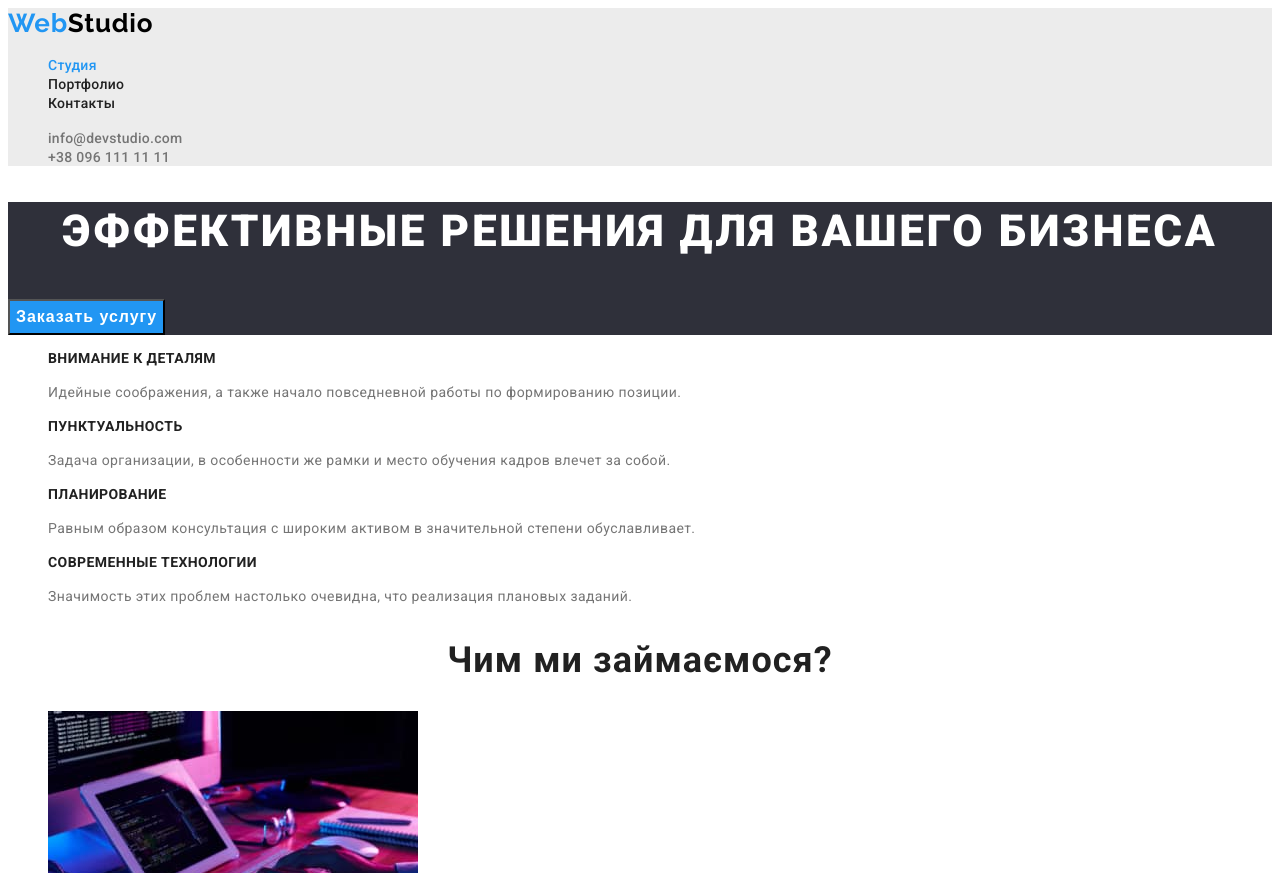
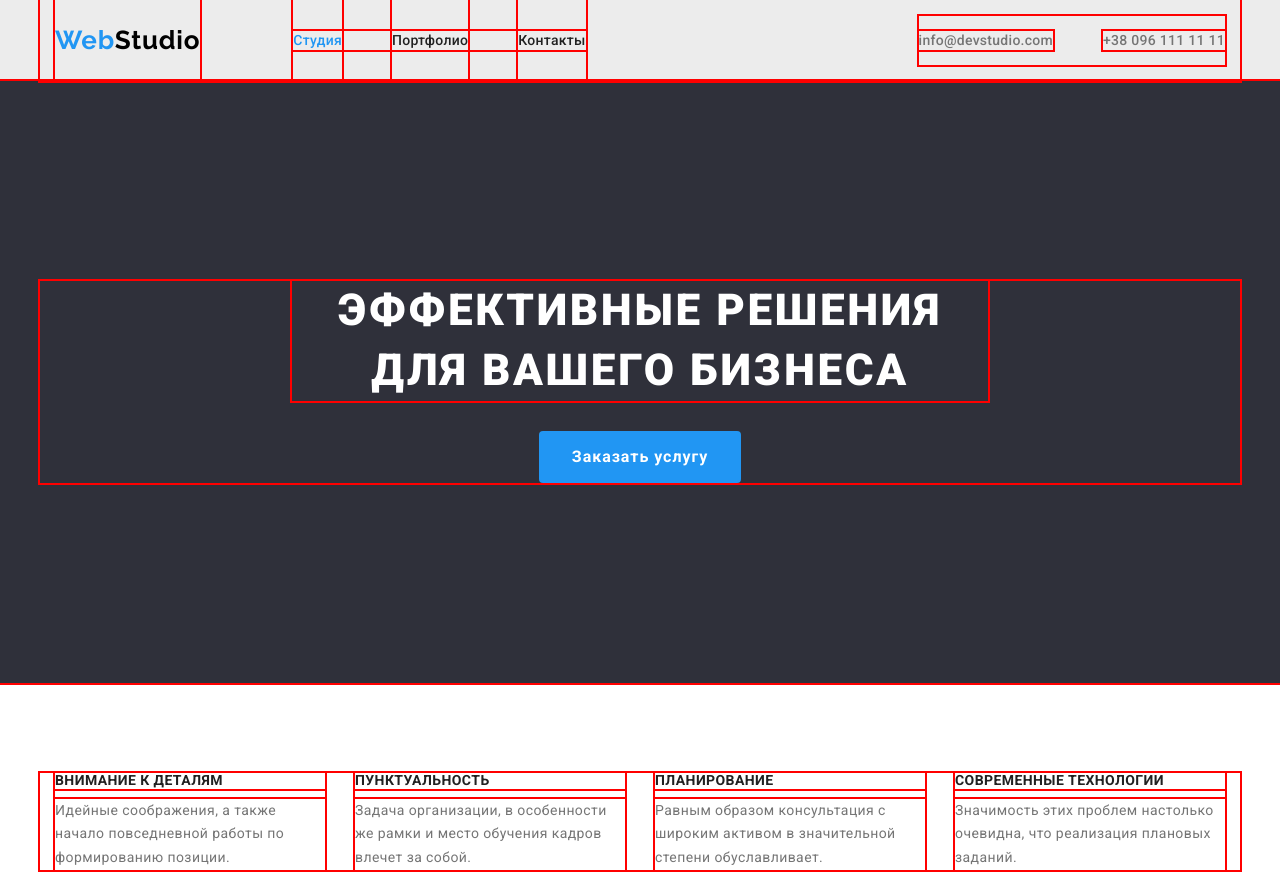
Before and after one commit to Vasyl96/goit-markup-hw-03, a plain HTML site: page index.html in a window 1280 px wide. Shown: the top 873 px of the page. Drawn offline with nearby package versions, Linux system fonts and the light colour scheme.

Commit message:
Зробив частину

```diff
--- a/css/styles.css
+++ b/css/styles.css
@@ -37,7 +37,69 @@ body {
   background-color: var(--header-bg-cl, #ececec);
 }
 
+/* Container */
+.container-header,
+.container-preferences
+ {
+  display: flex;
+  outline: 2px solid red;
+  width: 1200px;
+  padding: 0 15px;
+  margin: 0 auto;
+}
+
+.services-preferences,
+.container-team {
+  outline: 2px solid red;
+  width: 1200px;
+  padding: 0 15px;
+  margin: 0 auto;
+}
+
+.header-nav {
+  display: flex;
+}
+
+.header-list {
+  outline: 2px solid red;
+  display: flex;
+  margin: 0;
+  padding: 0;
+}
+
+.header-item {.
+  outline: 2px solid red;
+  margin-right: 50px;
+  padding: 0;
+}
+
+.contact-list {
+  outline: 2px solid red;
+  display: flex;
+  padding: 0;
+  margin-right: 0;
+  margin-left: auto;
+}
+
+.contact-item {
+  outline: 2px solid red;
+  margin-left: 0;
+  margin-right: 50px;
+}
+
+.header-nav,
+.contact-list,
 .header-logo {
+  outline: 2px solid red;
+  align-items: center;
+}
+
+.header-logo {
+  outline: 2px solid red;
+  padding-top: 25px;
+  padding-bottom: 25px;
+  margin-left: 0;
+  margin-right: 93px;
   font-family: var(--secondary-fons);
   font-weight: 700;
   font-size: 26px;
@@ -51,6 +113,9 @@ body {
 }
 
 .header-link {
+  outline: 2px solid red;
+  padding-top: 32px;
+  padding-bottom: 32px;
   font-weight: 500;
   font-size: 14px;
   line-height: 1.14;
@@ -64,6 +129,8 @@ body {
 
 .contact-phone,
 .contact-email {
+  padding-top: 32px;
+  padding-bottom: 32px;
   font-weight: 500;
   font-size: 14px;
   line-height: 1.14px;
@@ -74,37 +141,89 @@ body {
 /* Main section */
 /* Hero */
 .hero {
+  display: block;
+  padding: 200px 0;
+  text-align: center;
+  outline: 2px solid red;
   background-color: var(--footer-hero-bg-cl, #2f303a);
 }
+
+.container-hero {
+  outline: 2px solid red;
+  width: 1200px;
+  padding: 0 15px;
+  margin: 0 auto;
+}
+
 .main-title {
+  margin: 0px 237px 30px;
+  outline: 2px solid red;
   font-weight: 900;
   font-size: 44px;
   line-height: 1.36;
-  text-align: center;
   letter-spacing: 0.06em;
   text-transform: uppercase;
   color: var(--white-txt-cl, #ffffff);
 }
+
 .hero-btn {
+  display: inline-block;
+  border: 1px solid transparent;
+  border-radius: 4px;
+  padding: 10px 32px;
+  min-width: 200px;
   font-weight: 700;
   font-size: 16px;
-  line-height: 1.9;
-  display: flex;
-  align-items: center;
-  text-align: center;
+  line-height: calc(30 / 16);
   letter-spacing: 0.06em;
   color: var(--white-txt-cl, #ffffff);
   background-color: var(--hero-btn-bg-cl, #2196f3);
 }
 
 /* Preferences section */
+.preferences {
+padding: 90px 0 90px;
+}
+
+.preferences-list {
+  display: flex;
+  outline: 2px solid red;
+  padding: 0;
+  margin: 0;
+}
+
+.preference-item {
+  outline: 2px solid red;
+  padding: 0;
+  margin: 0;
+  margin-right: 30px;
+  width: calc((100% - 3 * 30px) / 4);
+}
+
+/* Margin-right 0 */
+.preference-item:last-child,
+.team-item:last-child,
+.service-item:last-child,
+.header-item:last-child,
+.contact-item:last-child {
+  margin-right: 0;
+}
+
 .preference-text {
+  max-width: 270px;
+  margin-top: 0;
+  margin-bottom: 0;
+  outline: 2px solid red;
   font-size: 14px;
   line-height: 1.71;
   letter-spacing: 0.03em;
   color: var(--gray-txt-cl, #757575);
 }
 .preference-title {
+  padding: 0;
+  margin: 0;
+  margin-bottom: 10px;
+  outline: 2px solid red;
   font-weight: 700;
   font-size: 14px;
   line-height: 1.14;
@@ -112,8 +231,29 @@ body {
   text-transform: uppercase;
 }
 /* Services/Team section */
+.services {
+  padding-bottom: 90px;
+}
+
+.service-list {
+  display: flex;
+  padding: 0;
+  margin: 0;
+}
+
+.service-item {
+  width: calc((100% - 2 * 30px) / 3);
+  justify-content: center;
+  margin-right: 30px;
+}
+
+
 .services-title,
 .team-title {
+  padding: 0;
+  margin: 0;
+  margin-bottom: 50px;
+  outline: 2px solid red;
   font-weight: 700;
   font-size: 36px;
   line-height: 1.17;
@@ -122,21 +262,34 @@ body {
 }
 
 .team-section {
+  padding: 94px 0;
   background-color: var(--team-bg-cl, #f5f4fa);
 }
+
+.team-list {
+  display: flex;
+  padding: 0;
+  margin: 0;
+}
 .team-item {
+  width: calc((100% - 3 * 30px) / 4);
+  margin-right: 30px;
   background-color: var(--white-team-bg-cl, #ffffff);
 }
-)
 
 .team-text {
+  margin: 0;
+  padding-bottom: 30px;
   font-size: 16px;
   line-height: 1.19;
   text-align: center;
   letter-spacing: 0.03em;
   color: var(--gray-txt-cl, #757575);
 }
+
 .team-subtitle {
+  padding-top: 30px;
+  margin: 0 0 10px;
   font-weight: 500;
   font-size: 16px;
   line-height: 1.19px;
@@ -175,10 +328,23 @@ body {
 }
 
 /* Footer section */
+.container-footer {
+  outline: 2px solid red;
+  width: 1200px;
+  padding: 0 15px;
+  margin: 0 auto;
+
+  display: flex;
+  flex-direction: column;
+  justify-content: center;
+}
+
 .footer {
+  padding: 60px 0;
   background-color: var(--footer-hero-bg-cl, #2f303a);
 }
 .footer-logo {
+  margin-bottom: 20px;
   font-family: 'Raleway';
   font-weight: 700;
   font-size: 26px;
@@ -188,7 +354,19 @@ body {
   color: var(--white-logo-txt-cl, #ffffff);
 }
 
+.footer-text,
+.footer-item {
+margin: 0;
+margin-bottom: 9px;
+}
+
+.footer-item:last-child {
+  margin-bottom: 0px;
+}
+
 address {
+  padding: 0;
+  margin: 0;
   font-style: normal;
   font-size: 14px;
   line-height: 1.71;
@@ -196,8 +374,15 @@ address {
   color: var(--white-txt-cl, #ffffff);
   text-decoration: none;
 }
+.footer-list {
+  padding: 0;
+  margin: 0;
+}
+
 .footer-phone,
 .footer-email {
+  padding: 0;
+  margin: 0;
   color: var(--silver-txt-cl, rgba(255, 255, 255, 0.6));
   text-decoration: none;
 }
--- a/index.html
+++ b/index.html
@@ -6,15 +6,18 @@
     <meta http-equiv="X-UA-Compatible" content="IE=edge">
     <meta name="viewport" content="width=device-width, initial-scale=1.0">
     <title>Document</title>
-    <link rel="stylesheet" href="./css/styles.css">
     <link
         href="https://fonts.googleapis.com/css2?family=Raleway:wght@700&family=Roboto:wght@400;500;700;900&display=swap"
         rel="stylesheet">
+    <link rel="stylesheet"
+        href="https://cdnjs.cloudflare.com/ajax/libs/modern-normalize/1.1.0/modern-normalize.min.css">
+    <link rel="stylesheet" href="./css/styles.css">
 </head>
 
 <body>
     <!-- Header section -->
     <header class="header">
+        <div class="container-header">
             <nav class="header-nav">
                 <a class="header-logo" href="https://vasyl96.github.io/goit-markup-hw-02/"><span
                         class="logo-text">Web</span>Studio</a>
@@ -32,20 +35,25 @@
             </nav>
             <ul class="contact-list">
                 <li class="contact-item"><a class="contact-email"
-                    href="mailto:info@devstudio.com"><span>info@devstudio.com</span></a>
+                        href="mailto:info@devstudio.com">info@devstudio.com</a>
                 </li>
-            <li class="contact-item"><a class="contact-phone" href="tel:+380961111111">+38 096 111 11 11</a></li>
+                <li class="contact-item"><a class="contact-phone" href="tel:+380961111111">+38 096 111 11 11</a>
+                </li>
             </ul>
+        </div>
     </header>
     <!-- Main section -->
     <main class="main">
         <!-- Hero section -->
         <section class="hero">
+            <div class="container-hero">
                 <h1 class="main-title">Эффективные решения для вашего бизнеса</h1>
                 <button class="hero-btn" type="button">Заказать услугу</button>
+            </div>
         </section>
         <!-- Preferences section -->
         <section class="preferences">
+            <div class="container-preferences">
                 <ul class="preferences-list">
                     <li class="preference-item">
                         <h3 class="preference-title">Внимание к деталям</h3>
@@ -72,9 +80,11 @@
                         </p>
                     </li>
                 </ul>
+            </div>
         </section>
         <!-- Services section -->
         <section class="services">
+            <div class="services-preferences">
                 <h2 class="services-title">Чим ми займаємося?</h2>
                 <ul class="service-list">
                     <li class="service-item"><img class="service-img" src="./img/програмування.jpg" alt="Програмування"
@@ -84,9 +94,11 @@
                     <li class="service-item"><img class="service-img" src="./img/дизайн.jpg" alt="Дизайн" width="370"
                             height="294"></li>
                 </ul>
+            </div>
         </section>
         <!-- Team section -->
         <section class="team-section">
+            <div class="container-team">
                 <h2 class="team-title">Наша команда</h2>
                 <ul class="team-list">
                     <li class="team-item">
@@ -107,26 +119,31 @@
                         <p lang="en" class="team-text">Marketing</p>
                     </li>
                     <li class="team-item">
-                    <img class="team-img" src="./img/михаил-ермаков.jpg" alt="Михаил Ермаков" width="270" height="260">
+                        <img class="team-img" src="./img/михаил-ермаков.jpg" alt="Михаил Ермаков" width="270"
+                            height="260">
                         <h3 class="team-subtitle">Михаил Ермаков</h3>
                         <p lang="en" class="team-text">UI Designer</p>
                     </li>
                 </ul>
+            </div>
         </section>
     </main>
     <!-- Footer section-->
     <footer class="footer">
+        <div class="container-footer">
             <a class="footer-logo" href="https://vasyl96.github.io/goit-markup-hw-02/"><span
                     class="logo-text">Web</span>Studio</a>
             <address class="footer-address">
                 <p class="footer-text">г. Киев, пр-т Леси Украинки, 26</p>
                 <ul class="footer-list">
                     <li class="footer-item"><a class="footer-email"
-                        href="mailto:info@devstudio.com"><span>info@devstudio.com</span></a>
+                            href="mailto:info@devstudio.com">info@devstudio.com</a>
                     </li>
-                <li class="footer-item"><a class="footer-phone" href="tel:+380961111111">+38 096 111 11 11</a></li>
+                    <li class="footer-item"><a class="footer-phone" href="tel:+380961111111">+38 096 111 11 11</a>
+                    </li>
                 </ul>
             </address>
+        </div>
     </footer>
 </body>
 
```
Also changed, not shown: portfolio.html (+9 -3 lines). Lines whose indentation alone changed are shown as unchanged.
